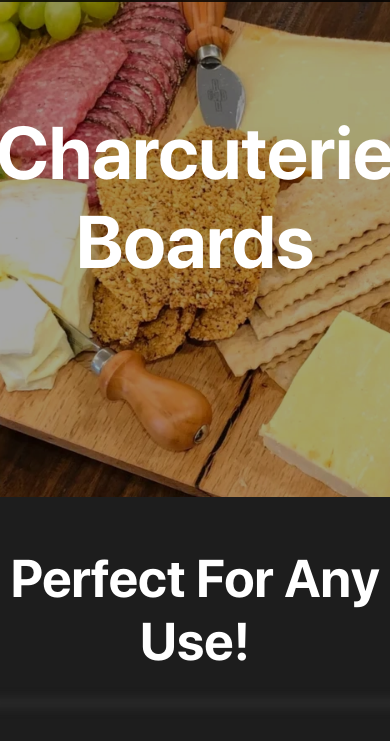
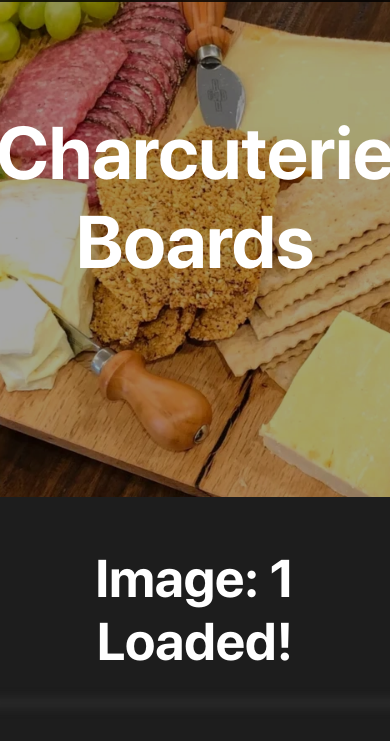
Before and after one commit to keatonfreed/JoineryFurniture, a plain HTML site: page boards.html in a window 390 px wide. Shown: the part 103-844 px from the top of the page. Drawn offline with Linux system fonts and the light colour scheme; some packages are replaced by stand-ins of ours; a script that the page names is missing.

Commit message:
trying to fix mobile gallery problems

```diff
--- a/boards.html
+++ b/boards.html
@@ -33,7 +33,7 @@
     </div>
 
     <section>
-        <div id="subtitle">Perfect For Any Use!</div>
+        <div id="subtitle">Perfect For Any Use</div>
 
         <div class="pswp-gallery pswp-gallery--single-column image--gallery" id="img-gallery">
             <div class="darkenOverlay"></div>
--- a/common.js
+++ b/common.js
@@ -1,5 +1,5 @@
 
-let companyEmail = "joineryfurnituretest@gmail.com";
+let companyEmail = "keaton@mfreed.com";
 
 
 // ["Custom Furniture", "./custom.html"],
@@ -180,11 +180,11 @@ if (gallerys.length > 0) {
         let images = [];
         function loadImage(index) {
             index = index || 1;
-
             let image = new Image();
             // console.log(image);
             image.onload = (image) => {
                 console.log("Image:", index, "Loaded!");
+                document.getElementById('subtitle').textContent = `Image: ${index} Loaded!`;
                 newImage = document.createElement("img");
                 newImage.src = image.path[0].src
                 newImage.style.width = `${newImage.width / 5}px`
```
